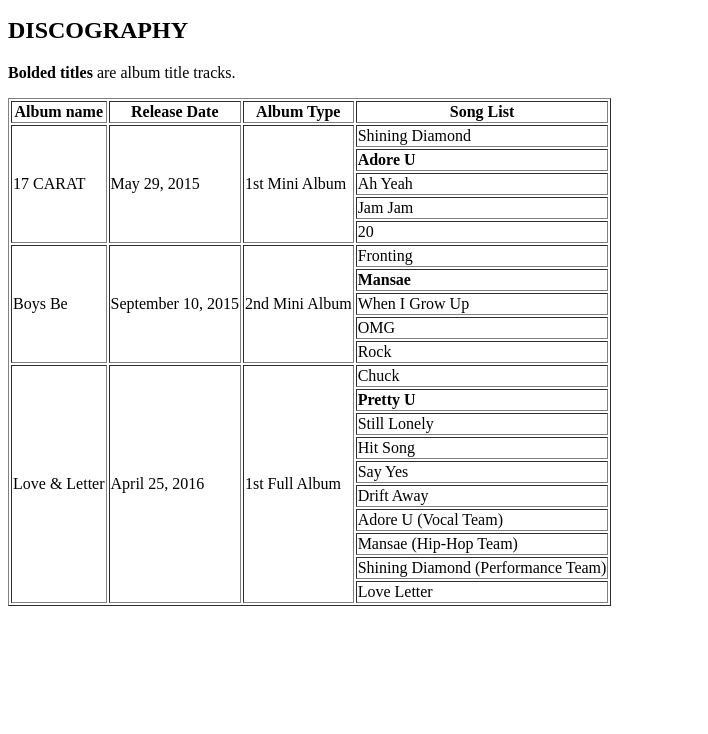
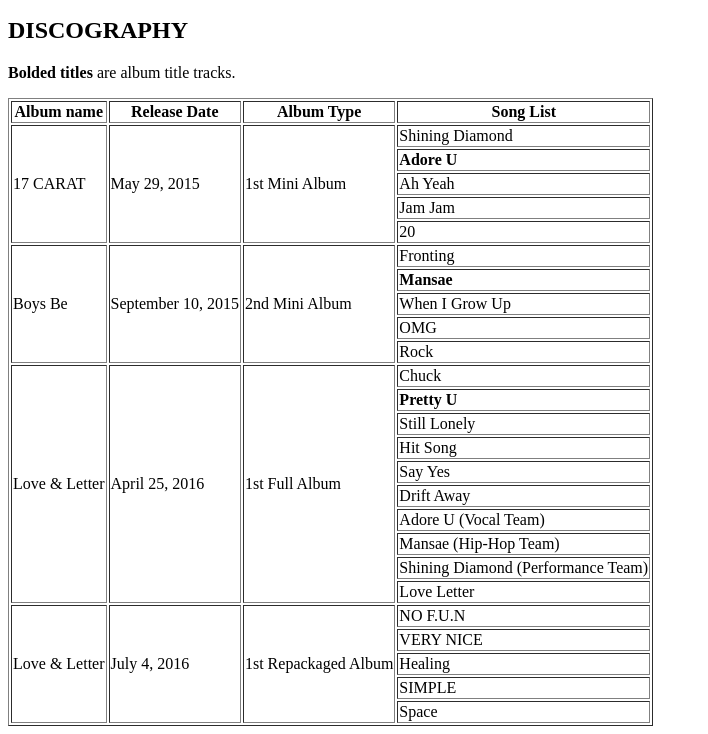
Before and after one commit to lml235/sandbox, a plain HTML site: page index.html in a window 1280 px wide. Shown: the part 745-1479 px from the top of the page, without its empty margins (0-708 px from the left). Before the commit the page ends 1359 px from the top, so only its background shows below. Drawn offline with Linux system fonts and the light colour scheme.

Commit message:
Update index.html

```diff
--- a/index.html
+++ b/index.html
@@ -59,7 +59,7 @@
 
             <tr>
                 <td rowspan="5">17 CARAT</td>
-                <td rowspan="5">May 29, 2015</td>
+                <td rowspan="5"><time datetime="2015-05-29">May 29, 2015</time></td>
                 <td rowspan="5">1st Mini Album</td>
                 <td>Shining Diamond</td>
             </tr>
@@ -78,7 +78,7 @@
 
             <tr>
                 <td rowspan="5">Boys Be</td>
-                <td rowspan="5">September 10, 2015</td>
+                <td rowspan="5"><time datetime="2015-09-10">September 10, 2015</time></td>
                 <td rowspan="5">2nd Mini Album</td>
                 <td>Fronting</td>
             </tr>
@@ -129,6 +129,25 @@
                 </tr>
             </tr>
 
+            <tr>
+                <td rowspan="5">Love & Letter</td>
+                <td rowspan="5">July 4, 2016</td>
+                <td rowspan="5">1st Repackaged Album</td>
+                <td>NO F.U.N</td>
+            </tr>
+
+            <tr>
+                <td>VERY NICE</td>
+            </tr>
+            <tr>
+                <td>Healing</td>
+            </tr>
+            <tr>
+                <td>SIMPLE</td>
+            </tr>
+            <tr>
+                <td>Space</td>
+            </tr>
 
 
         </table>
```
